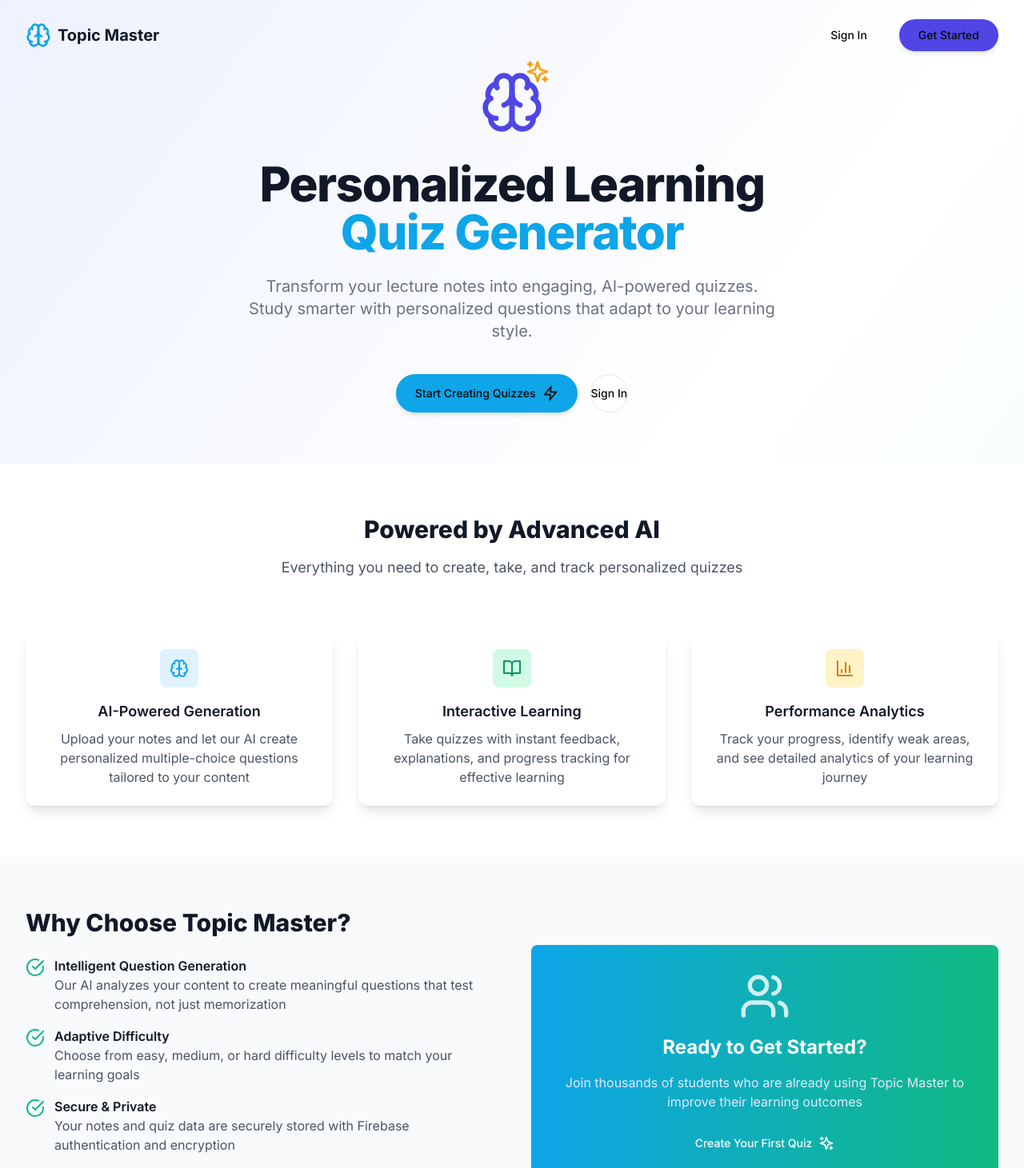
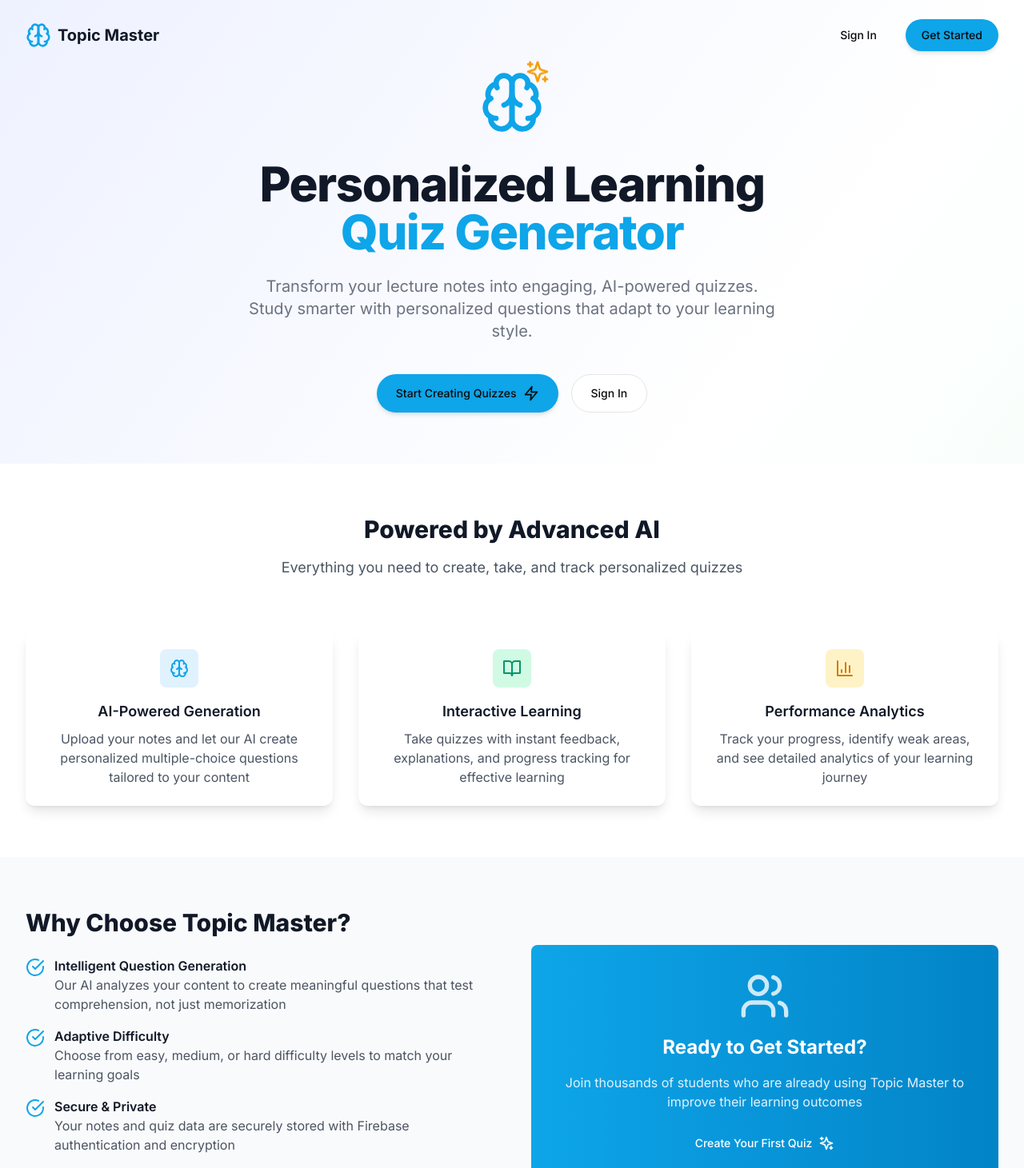
Before and after one commit to SpaceMonk3/topic-master, a Next.js app: page / in a window 1280 px wide. Shown: the top 1461 px of the page at 80% size. Built offline with nearby package versions, Linux system fonts and the light colour scheme; no server answers.

Commit message:
fixed landing page color discrepancies

```diff
--- a/app/page.jsx
+++ b/app/page.jsx
@@ -21,7 +21,7 @@ export default function Home() {
   if (loading) {
     return (
       <div className="min-h-screen flex items-center justify-center">
-        <div className="animate-spin rounded-full h-32 w-32 border-b-2 border-indigo-600"></div>
+        <div className="animate-spin rounded-full h-32 w-32 border-b-2 border-sky-500"></div>
       </div>
     );
   }
@@ -41,10 +41,10 @@ export default function Home() {
               <span className="text-xl font-bold text-gray-900">Topic Master</span>
             </div>
             <div className="space-x-4">
-              <Button variant="ghost" asChild>
+              <Button variant="ghost" asChild className="px-5 py-2.5">
                 <Link href="/login">Sign In</Link>
               </Button>
-              <Button asChild className="bg-indigo-600 hover:bg-indigo-700">
+              <Button asChild className="bg-sky-500 hover:bg-sky-600 px-5 py-2.5">
                 <Link href="/register">Get Started</Link>
               </Button>
             </div>
@@ -58,7 +58,7 @@ export default function Home() {
           <div className="text-center">
             <div className="flex justify-center mb-8">
               <div className="relative">
-                <Brain className="h-20 w-20 text-indigo-600" />
+                <Brain className="h-20 w-20 text-sky-500" />
                 <Sparkles className="h-8 w-8 text-amber-500 absolute -top-2 -right-2 animate-bounce" />
               </div>
             </div>
@@ -80,7 +80,7 @@ export default function Home() {
                   <Zap className="ml-2 h-5 w-5" />
                 </Link>
               </Button>
-              <Button size="lg" variant="outline" asChild>
+              <Button size="lg" variant="outline" asChild className="px-6 py-3">
                 <Link href="/login">Sign In</Link>
               </Button>
             </div>
@@ -151,7 +151,7 @@ export default function Home() {
 
               <div className="space-y-4">
                 <div className="flex items-start space-x-3">
-                  <CheckCircle className="h-6 w-6 text-emerald-500 flex-shrink-0 mt-0.5" />
+                  <CheckCircle className="h-6 w-6 text-sky-500 flex-shrink-0 mt-0.5" />
                   <div>
                     <h3 className="font-semibold text-gray-900">Intelligent Question Generation</h3>
                     <p className="text-gray-600">Our AI analyzes your content to create meaningful questions that test comprehension, not just memorization</p>
@@ -159,7 +159,7 @@ export default function Home() {
                 </div>
 
                 <div className="flex items-start space-x-3">
-                  <CheckCircle className="h-6 w-6 text-emerald-500 flex-shrink-0 mt-0.5" />
+                  <CheckCircle className="h-6 w-6 text-sky-500 flex-shrink-0 mt-0.5" />
                   <div>
                     <h3 className="font-semibold text-gray-900">Adaptive Difficulty</h3>
                     <p className="text-gray-600">Choose from easy, medium, or hard difficulty levels to match your learning goals</p>
@@ -167,7 +167,7 @@ export default function Home() {
                 </div>
 
                 <div className="flex items-start space-x-3">
-                  <CheckCircle className="h-6 w-6 text-emerald-500 flex-shrink-0 mt-0.5" />
+                  <CheckCircle className="h-6 w-6 text-sky-500 flex-shrink-0 mt-0.5" />
                   <div>
                     <h3 className="font-semibold text-gray-900">Secure & Private</h3>
                     <p className="text-gray-600">Your notes and quiz data are securely stored with Firebase authentication and encryption</p>
@@ -175,7 +175,7 @@ export default function Home() {
                 </div>
 
                 <div className="flex items-start space-x-3">
-                  <CheckCircle className="h-6 w-6 text-emerald-500 flex-shrink-0 mt-0.5" />
+                  <CheckCircle className="h-6 w-6 text-sky-500 flex-shrink-0 mt-0.5" />
                   <div>
                     <h3 className="font-semibold text-gray-900">Detailed Analytics</h3>
                     <p className="text-gray-600">Track your performance over time with comprehensive analytics and insights</p>
@@ -185,14 +185,14 @@ export default function Home() {
             </div>
 
             <div className="relative">
-              <div className="bg-gradient-to-r from-sky-500 to-emerald-500 rounded-lg p-8 text-white">
+              <div className="bg-gradient-to-r from-sky-500 to-sky-600 rounded-lg p-8 text-white">
                 <div className="text-center space-y-4">
                   <Users className="h-16 w-16 mx-auto opacity-80" />
                   <h3 className="text-2xl font-bold">Ready to Get Started?</h3>
-                  <p className="text-indigo-100">
+                  <p className="text-sky-100">
                     Join thousands of students who are already using Topic Master to improve their learning outcomes
                   </p>
-                  <Button size="lg" variant="secondary" className="mt-6" asChild>
+                  <Button size="lg" variant="secondary" className="mt-6 px-6 py-3" asChild>
                     <Link href="/register">
                       Create Your First Quiz
                       <Sparkles className="ml-2 h-5 w-5" />
```
